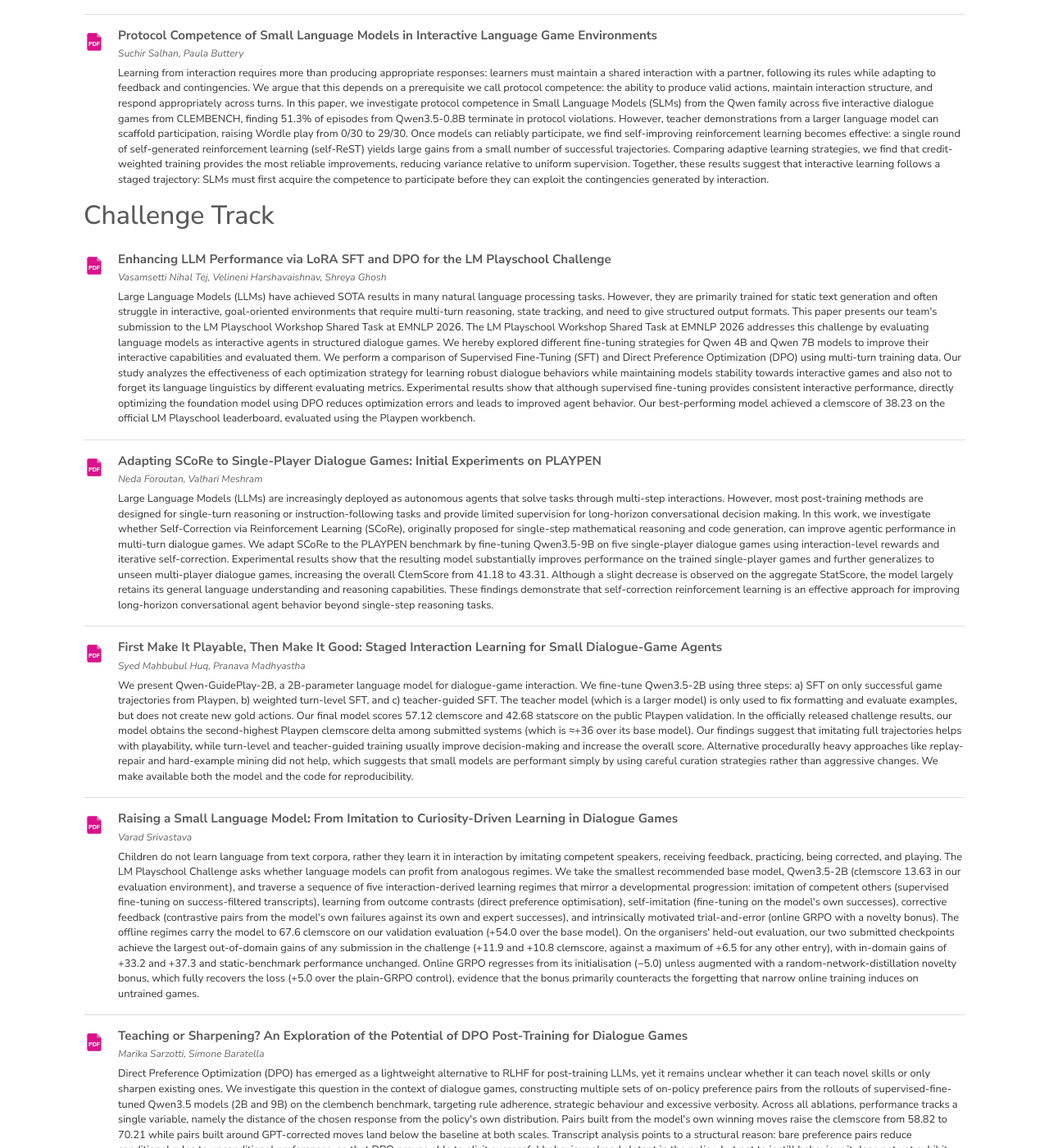
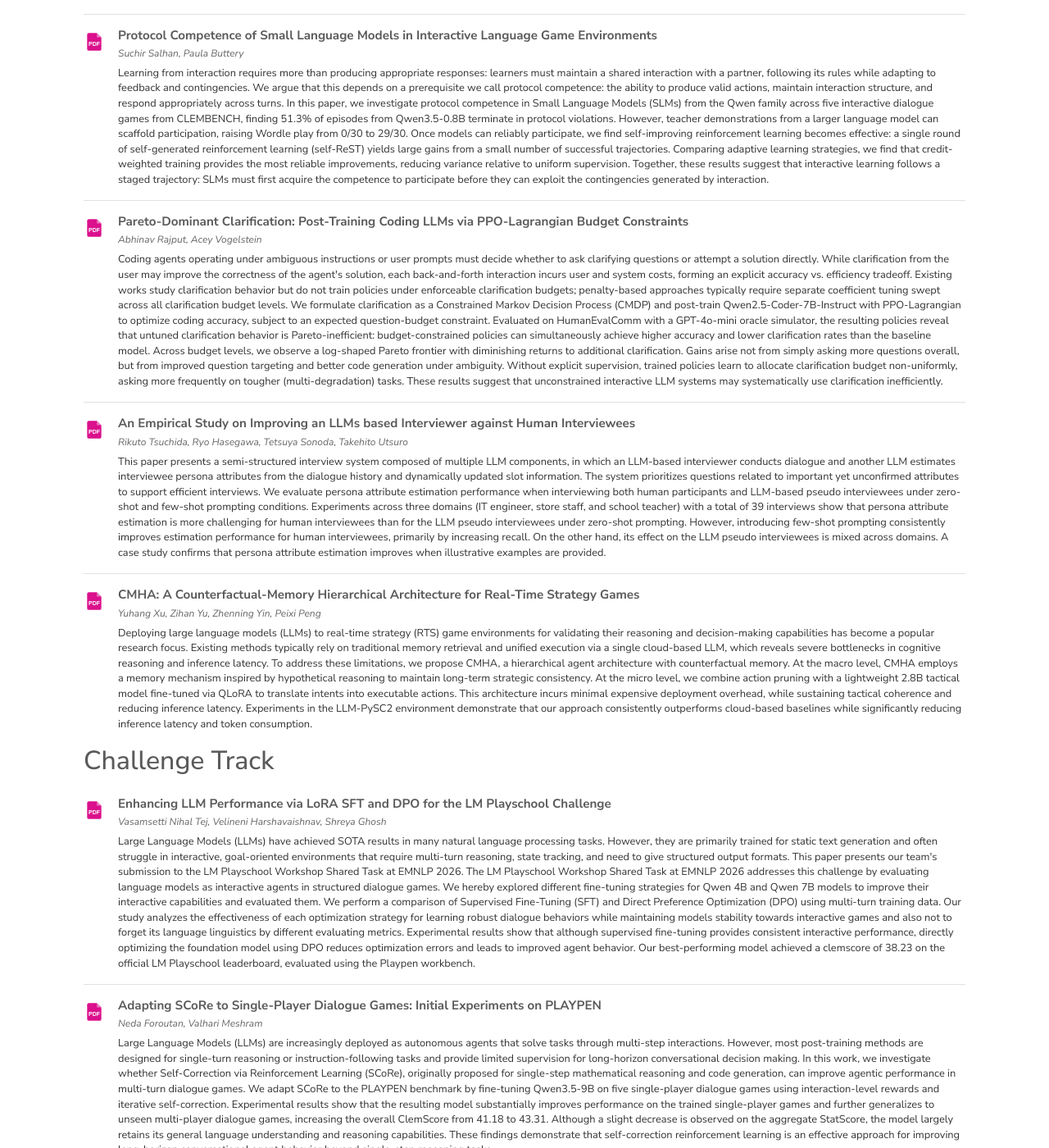
Before and after one commit to lm-playschool/lm-playschool.github.io, a Jekyll site: the page built from _content/_pages/accepted_papers.md, in a window 1280 px wide and 1400 px high, scrolled down 1296 px. Shown: the whole window at 82% size. Built offline with Jekyll 4.4.1, drawn with Linux system fonts in a browser that asks for light colours.

Commit message:
added papers from ARR

```diff
--- a/_data/accepted_papers.yml
+++ b/_data/accepted_papers.yml
@@ -112,6 +112,69 @@ paper_only:
       suggest that interactive learning follows a staged trajectory: SLMs must first acquire
       the competence to participate before they can exploit the contingencies generated by
       interaction.
+
+  - title: "Pareto-Dominant Clarification: Post-Training Coding LLMs via PPO-Lagrangian Budget Constraints"
+    authors: "Abhinav Rajput, Acey Vogelstein"
+    pdf: "/assets/papers/paper_only/9_Pareto_Dominant_Clarificatio.pdf"
+    abstract: >-
+      Coding agents operating under ambiguous instructions or user prompts must decide
+      whether to ask clarifying questions or attempt a solution directly. While
+      clarification from the user may improve the correctness of the agent's solution,
+      each back-and-forth interaction incurs user and system costs, forming an explicit
+      accuracy vs. efficiency tradeoff. Existing works study clarification behavior but do
+      not train policies under enforceable clarification budgets; penalty-based approaches
+      typically require separate coefficient tuning swept across all clarification budget
+      levels. We formulate clarification as a Constrained Markov Decision Process (CMDP)
+      and post-train Qwen2.5-Coder-7B-Instruct with PPO-Lagrangian to optimize coding
+      accuracy, subject to an expected question-budget constraint. Evaluated on
+      HumanEvalComm with a GPT-4o-mini oracle simulator, the resulting policies reveal that
+      untuned clarification behavior is Pareto-inefficient: budget-constrained policies can
+      simultaneously achieve higher accuracy and lower clarification rates than the
+      baseline model. Across budget levels, we observe a log-shaped Pareto frontier with
+      diminishing returns to additional clarification. Gains arise not from simply asking
+      more questions overall, but from improved question targeting and better code
+      generation under ambiguity. Without explicit supervision, trained policies learn to
+      allocate clarification budget non-uniformly, asking more frequently on tougher
+      (multi-degradation) tasks. These results suggest that unconstrained interactive LLM
+      systems may systematically use clarification inefficiently.
+
+  - title: "An Empirical Study on Improving an LLMs based Interviewer against Human Interviewees"
+    authors: "Rikuto Tsuchida, Ryo Hasegawa, Tetsuya Sonoda, Takehito Utsuro"
+    pdf: "/assets/papers/paper_only/10_An_Empirical_Study_on_Improv.pdf"
+    abstract: >-
+      This paper presents a semi-structured interview system composed of multiple LLM
+      components, in which an LLM-based interviewer conducts dialogue and another LLM
+      estimates interviewee persona attributes from the dialogue history and dynamically
+      updated slot information. The system prioritizes questions related to important yet
+      unconfirmed attributes to support efficient interviews. We evaluate persona attribute
+      estimation performance when interviewing both human participants and LLM-based
+      pseudo interviewees under zero-shot and few-shot prompting conditions. Experiments
+      across three domains (IT engineer, store staff, and school teacher) with a total of
+      39 interviews show that persona attribute estimation is more challenging for human
+      interviewees than for the LLM pseudo interviewees under zero-shot prompting. However,
+      introducing few-shot prompting consistently improves estimation performance for human
+      interviewees, primarily by increasing recall. On the other hand, its effect on the
+      LLM pseudo interviewees is mixed across domains. A case study confirms that persona
+      attribute estimation improves when illustrative examples are provided.
+
+  - title: "CMHA: A Counterfactual-Memory Hierarchical Architecture for Real-Time Strategy Games"
+    authors: "Yuhang Xu, Zihan Yu, Zhenning Yin, Peixi Peng"
+    pdf: "/assets/papers/paper_only/11_CMHA_A_Counterfactual_Memory.pdf"
+    abstract: >-
+      Deploying large language models (LLMs) to real-time strategy (RTS) game environments
+      for validating their reasoning and decision-making capabilities has become a popular
+      research focus. Existing methods typically rely on traditional memory retrieval and
+      unified execution via a single cloud-based LLM, which reveals severe bottlenecks in
+      cognitive reasoning and inference latency. To address these limitations, we propose
+      CMHA, a hierarchical agent architecture with counterfactual memory. At the macro
+      level, CMHA employs a memory mechanism inspired by hypothetical reasoning to maintain
+      long-term strategic consistency. At the micro level, we combine action pruning with a
+      lightweight 2.8B tactical model fine-tuned via QLoRA to translate intents into
+      executable actions. This architecture incurs minimal expensive deployment overhead,
+      while sustaining tactical coherence and reducing inference latency. Experiments in
+      the LLM-PySC2 environment demonstrate that our approach consistently outperforms
+      cloud-based baselines while significantly reducing inference latency and token
+      consumption.
 
 challenge:
   - title: "Enhancing LLM Performance via LoRA SFT and DPO for the LM Playschool Challenge"
```
Also changed, not shown: 3 other files.
